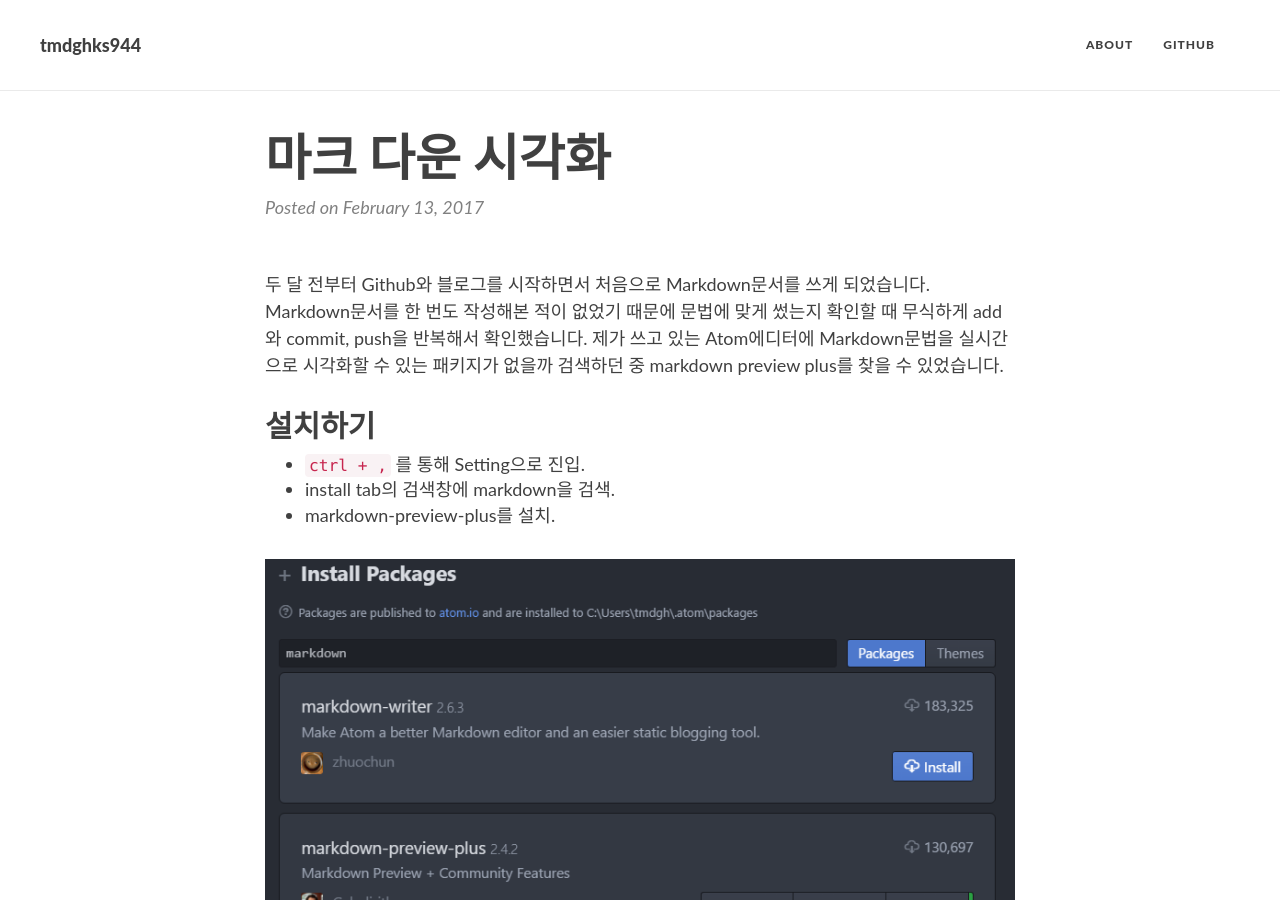
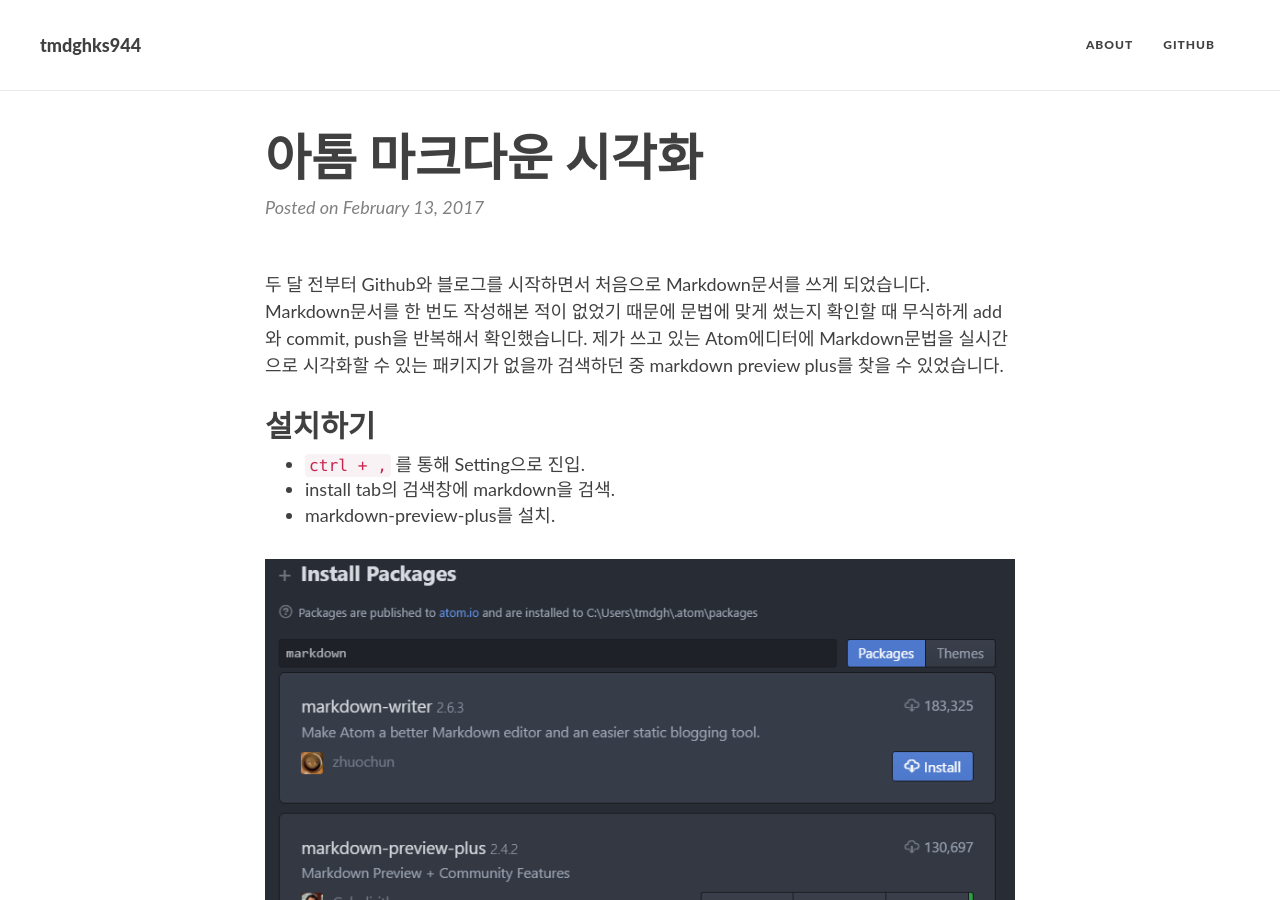
Before and after one commit to tmdghks944/tmdghks944.github.io, a Jekyll site: the page built from _posts/2017-02-13-01.md, in a window 1280 px wide and 900 px high. Built offline with Jekyll 4.4.1, drawn with Linux system fonts in a browser that asks for light colours; nearby versions of some CDN libraries; comment, search, counter and statistics services are not loaded.

Commit message:
post 2017.02.13

```diff
--- a/_posts/2017-02-13-01.md
+++ b/_posts/2017-02-13-01.md
@@ -1,6 +1,7 @@
 ---
 layout: post
-title: 마크 다운 시각화
+title: 아톰 마크다운 시각화
+image: /img/2017-02-13/markdown.jpg
 ---
 
 두 달 전부터 Github와 블로그를 시작하면서 처음으로 Markdown문서를 쓰게 되었습니다. Markdown문서를 한 번도 작성해본 적이 없었기 때문에 문법에 맞게 썼는지 확인할 때 무식하게 add와 commit, push을 반복해서 확인했습니다. 제가 쓰고 있는 Atom에디터에 Markdown문법을 실시간으로 시각화할 수 있는 패키지가 없을까 검색하던 중 markdown preview plus를 찾을 수 있었습니다.
```
Also changed, not shown: img/2017-02-13/markdown.jpg (added).
